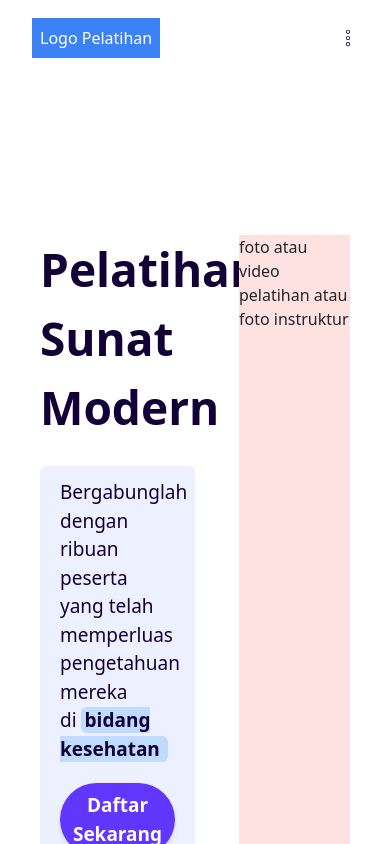
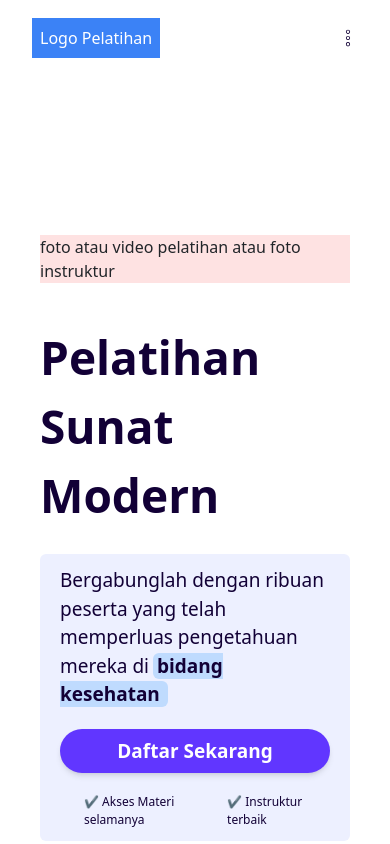
Before and after one commit to nidamuna/landingpage-1, a React (Create React App) app: page / in a window 390 px wide. Shown: the top 844 px of the page. Built offline with nearby package versions, Linux system fonts and the light colour scheme.

Commit message:
responsive herosection

```diff
--- a/src/component/Herosection.jsx
+++ b/src/component/Herosection.jsx
@@ -4,9 +4,9 @@ const Herosection = () => {
   return (
     <>
       <section className='w-full bg-white min-h-screen text-[#120036] pt-[160px] px-10 pb-[100px]'>
-        <div className='flex flex-row container mx-auto'>
+        <div className='flex flex-col-reverse md:flex-row container mx-auto'>
           {/* Left */}
-          <div className='w-[50%] text-[#120036]'>
+          <div className='w-full md:w-[50%] text-[#120036]'>
             <h1 className='font-black text-[2.875rem]'>
               Pelatihan Sunat Modern
             </h1>
@@ -28,12 +28,12 @@ const Herosection = () => {
             </div>
           </div>
           {/* Right */}
-          <div className='w-[50%] text-[#212529] ml-11 bg-red-100'>
+          <div className='w-full md:w-[50%] text-[#212529] ml-0 md:ml-11 bg-red-100 mb-10 md:mb-0'>
             foto atau video pelatihan atau foto instruktur
           </div>
         </div>
         <div className='text-center mt-20 text-[16px] font-light leading-5 flex flex-col justify-center items-center'>
-          <p className='w-[70%] max-w-[1000px]'>
+          <p className='w-full md:w-[70%] max-w-[1000px]'>
             Pelatihan sunat adalah program pelatihan yang dirancang untuk memberikan
             pengetahuan, keterampilan, dan pemahaman tentang teknik sunat yang benar dan aman.
             Tujuan utama dari pelatihan sunat adalah untuk meningkatkan kualitas
```
